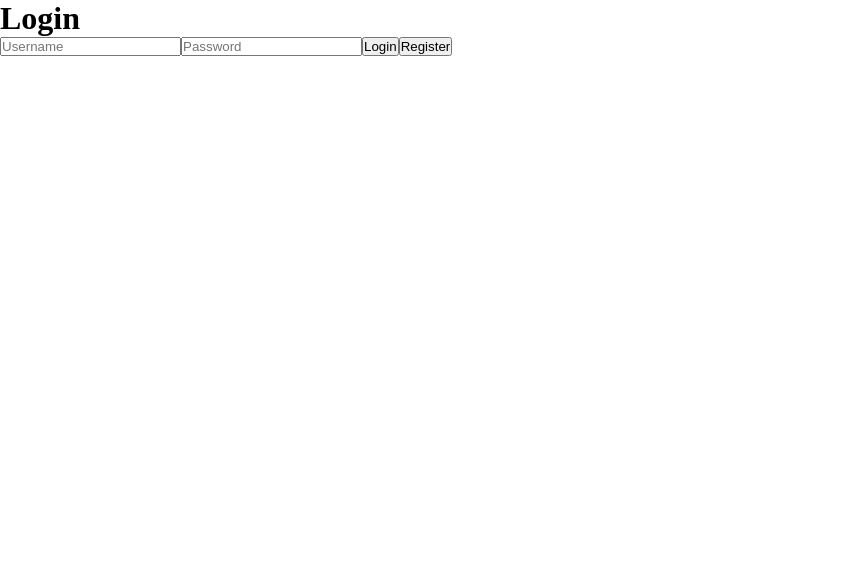
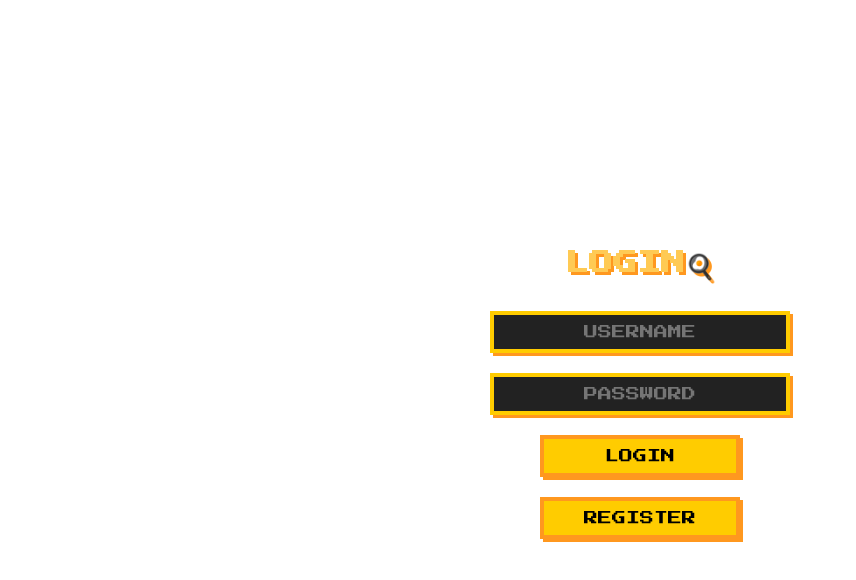
Before and after one commit to haleychang0530/my-react-game, a React (Vite) app: page /login in a window 1280 px wide. Shown: the top 580 px of the page, without its empty margins (0-856 px from the left). Built offline with nearby package versions, Linux system fonts and the light colour scheme; the HTML template or start-up script is replaced by a standard one.

Commit message:
finish login page css with fake backend; find it hard to make a chinese web in pixel art style

```diff
--- a/src/components/navbar.css
+++ b/src/components/navbar.css
@@ -47,7 +47,7 @@
 
 /* 只讓其他選單項目變大，避免影響 logo */
 .navbar ul li:not(.logo):hover {
-  background-color: #FFF0AC;
+  background-color: #ff981f;
   border-radius: 10px;
   transform: scale(1.1); /* 讓 hover 只影響其他按鈕 */
   box-shadow: 0 4px 8px rgba(0, 0, 0, 0.2); /* 增加陰影效果 */
--- /dev/null
+++ b/src/pages/login.css
@@ -0,0 +1,56 @@
+@import url("https://fonts.googleapis.com/css2?family=Press+Start+2P&display=swap");
+
+.pixel-container {
+  display: flex;
+  flex-direction: column;
+  align-items: center;
+  justify-content: center;
+  height: 100vh;
+  background-color: white; /* 深色背景 */
+}
+
+.pixel-title {
+  font-family: "Press Start 2P", cursive;
+  color: #ffca54;
+  font-size: 24px;
+  text-shadow: 3px 3px #ff981f; /* 霓虹燈效果 */
+  margin-bottom: 20px;
+}
+
+.pixel-input {
+  font-family: "Press Start 2P", cursive;
+  width: 300px;
+  padding: 10px;
+  margin: 10px 0;
+  font-size: 14px;
+  background-color: #222;
+  color: white;
+  border: 4px solid #ffcc00; /* 粗框線 */
+  outline: none;
+  text-align: center;
+  box-shadow: 3px 3px #ff981f;
+}
+
+.pixel-button {
+  font-family: "Press Start 2P", cursive;
+  background-color: #ffcc00;
+  border: 4px solid #ff981f;
+  box-shadow: 3px 3px #ff981f;
+  padding: 10px;
+  margin: 10px;
+  width: 200px;
+  font-size: 14px;
+  cursor: pointer;
+}
+
+.pixel-button:hover {
+  transform: scale(1.1);
+  box-shadow: 3px 3px #ffcc00;
+}
+
+.pixel-error {
+  color: #ff3333;
+  font-family: "Press Start 2P", cursive;
+  font-size: 12px;
+  margin: 10px 0;
+}
--- a/src/pages/login.jsx
+++ b/src/pages/login.jsx
@@ -1,34 +1,45 @@
-import React, { useState } from 'react';
-import { useNavigate } from 'react-router-dom';
+import React, { useState } from "react";
+import { useNavigate } from "react-router-dom";
+import "./login.css"; // 這裡連結像素風 CSS
 
 const Login = () => {
-  const [username, setUsername] = useState('');
-  const [password, setPassword] = useState('');
+  const [username, setUsername] = useState("");
+  const [password, setPassword] = useState("");
+  const [error, setError] = useState("");
   const navigate = useNavigate();
 
-  const handleLogin = () => {
-    // 這裡會與後端進行驗證
-    // 假設成功登入後跳轉至 home 頁面
-    navigate('/home');
+  const handleLogin = async () => {
+    if (username === "test" && password === "1234") {
+      navigate("/home");
+    } else {
+      setError("❌ Wrong username or password!");
+    }
   };
 
   return (
-    <div>
-      <h1>Login</h1>
+    <div className="pixel-container">
+      <h1 className="pixel-title">LOGIN🍳</h1>
       <input
         type="text"
-        placeholder="Username"
+        className="pixel-input"
+        placeholder="USERNAME"
         value={username}
         onChange={(e) => setUsername(e.target.value)}
       />
       <input
         type="password"
-        placeholder="Password"
+        className="pixel-input"
+        placeholder="PASSWORD"
         value={password}
         onChange={(e) => setPassword(e.target.value)}
       />
-      <button onClick={handleLogin}>Login</button>
-      <button onClick={() => navigate('/register')}>Register</button>
+      {error && <p className="pixel-error">{error}</p>}
+      <button className="pixel-button" onClick={handleLogin}>
+        LOGIN
+      </button>
+      <button className="pixel-button" onClick={() => navigate("/register")}>
+        REGISTER
+      </button>
     </div>
   );
 };
```
